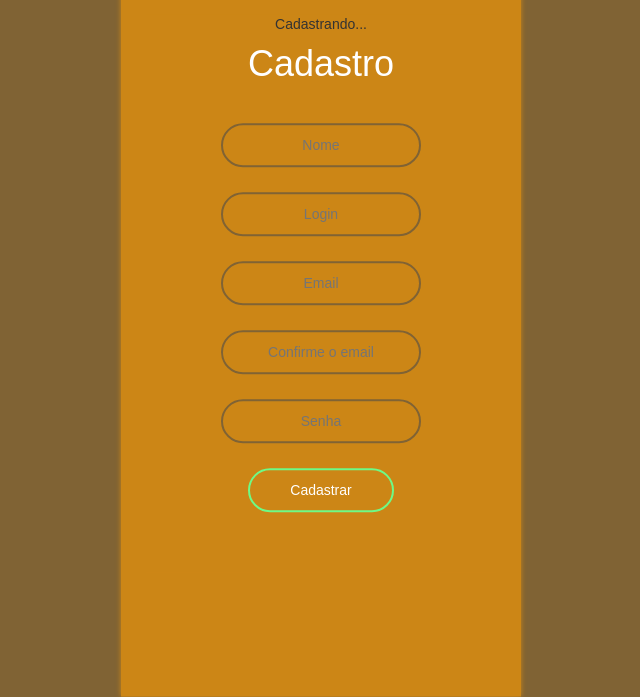
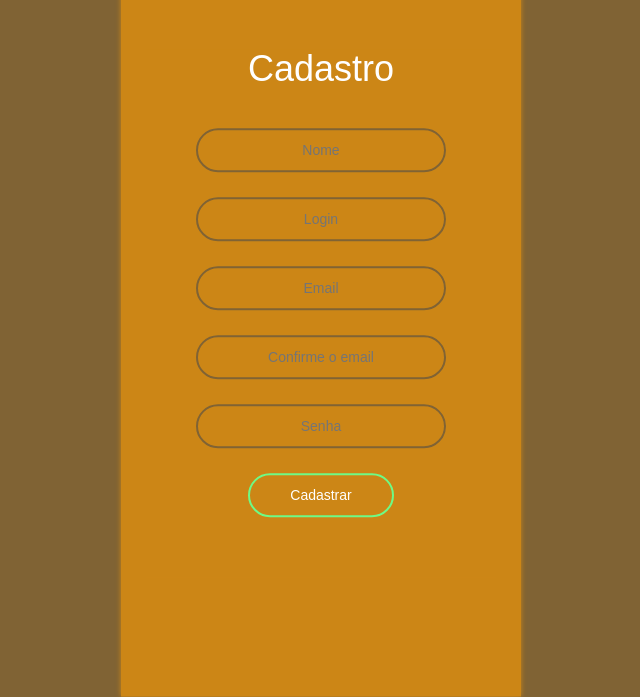
Before and after one commit to swcb/PPC, a plain HTML site: page front/index.html in a window 1280 px wide. Both pictures are taken after a click on the button "Cadastrar". Shown: the part 147-844 px from the top of the page, without its empty margins (319-959 px from the left). Drawn offline with nearby package versions, Linux system fonts and the light colour scheme.

Commit message:
Alteração visual na tela de cadastro

```diff
--- a/front/index.html
+++ b/front/index.html
@@ -4,6 +4,7 @@
         <meta charset="UTF-8">
         <meta http-equiv="X-UA-Compatible" content="ie=edge">
         <title>PPC</title>
+        <link rel="icon" href="images/icon.png"/>
         <link rel="stylesheet" href="https://maxcdn.bootstrapcdn.com/bootstrap/3.3.7/css/bootstrap.min.css" integrity="sha384-BVYiiSIFeK1dGmJRAkycuHAHRg32OmUcww7on3RYdg4Va+PmSTsz/K68vbdEjh4u" crossorigin="anonymous">
         <link rel="stylesheet" href="style.css">
         <script src="https://cdnjs.cloudflare.com/ajax/libs/angular.js/1.7.8/angular.min.js"></script>
@@ -13,8 +14,6 @@
         <div class="loginBox" ng-controller="loginController">
             <img src="images/logoProvisoria.png" class="logo" alt="some text" width="400px", height="auto">
             <form class="box" action="index.html" method="POST">
-                <p ng-show="status.logando">Logando...</p>
-                <p ng-show="status.cadastrando">Cadastrando...</p>
                 <div ng-show="status.logando">
                     <h1>Login</h1>
                     <input type="text" name="" placeholder="Email ou Login" ng-model="credenciais.loginloginEmail">
@@ -26,11 +25,11 @@
                 </div>
                 <div ng-show="status.cadastrando">
                     <h1>Cadastro</h1>
-                    <input type="text" name="" placeholder="Nome" ng-model="credenciais.nome">
-                    <input type="text" name="" placeholder="Login" ng-model="credenciais.login">
-                    <input type="text" name="" placeholder="Email" ng-model="credenciais.email">
-                    <input type="text" name="" placeholder="Confirme o email" ng-model="credenciais.confirmEmail">
-                    <input type="password" name="" placeholder="Senha" ng-model="credenciais.senha">
+                    <input class= "cadastroText" type="text" name="" placeholder="Nome" ng-model="credenciais.nome">
+                    <input class= "cadastroText" type="text" name="" placeholder="Login" ng-model="credenciais.login">
+                    <input class= "cadastroText" type="text" name="" placeholder="Email" ng-model="credenciais.email">
+                    <input class= "cadastroText" type="text" name="" placeholder="Confirme o email" ng-model="credenciais.confirmEmail">
+                    <input class= "cadastroText" type="password" name="" placeholder="Senha" ng-model="credenciais.senha">
                     <input type="submit" name="" value="Cadastrar">
                 </div>
             </form>
--- a/front/style.css
+++ b/front/style.css
@@ -23,7 +23,7 @@ body{
     width: 350px;
     padding: 40px;
     padding-top: 0px;
-    margin-top: 40px;
+    margin-top: 60px;
     position: absolute;
     top: 50%;
     left: 50%;
@@ -98,3 +98,12 @@ body{
 .box input[type = "button"]:hover{
     background: #4399BE;
 }
+
+.cadastroText {
+    width: 250px !important;
+    border-radius: 24px !important;
+}
+
+.cadastroText:focus {
+    width: 270px !important;
+}
```
Also changed, not shown: front/images/icon.png (added).
